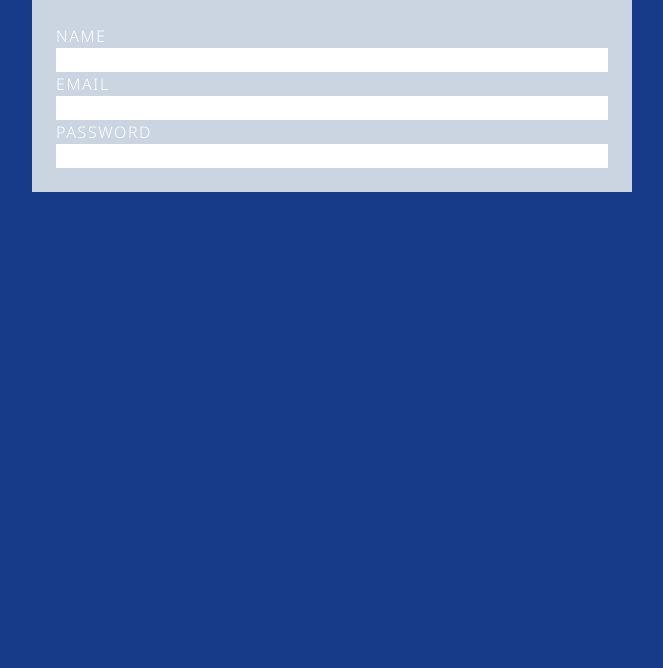
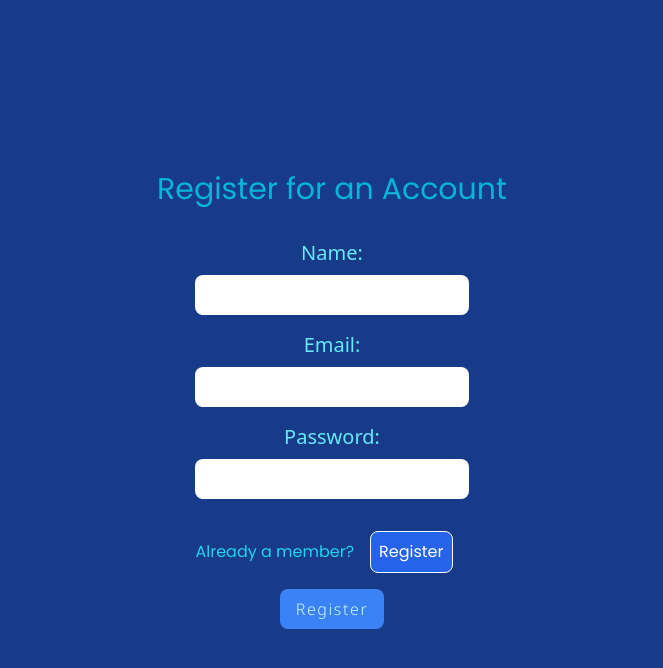
Before and after one commit to Tim-mune/e-waste-application, a React (Vite) app in the folder client/: page /register in a window 1280 px wide. Shown: the top 668 px of the page, without its empty margins (308-971 px from the left). Built offline with nearby package versions, Linux system fonts and the light colour scheme.

Commit message:
finished up with auth page

```diff
--- a/client/src/Pages/Auth.jsx
+++ b/client/src/Pages/Auth.jsx
@@ -1,4 +1,5 @@
-import { FormRow } from "../components";
+import { FormRow, Button } from "../components";
+import { useState } from "react";
 const Auth = () => {
   const initialState = {
     name: "",
@@ -6,32 +7,85 @@ const Auth = () => {
     password: "",
     isMember: true,
   };
+
+  // functions to send data to the server comming up
+
+  const [values, setValues] = useState(initialState);
+  const OnSubmit = (e) => {
+    e.preventDefault();
+    const { name, email, password, isMember } = values;
+    if (!email || !password || (!isMember && !name)) {
+      console.log("provide all values please");
+    }
+    console.log(values);
+  };
+  const onChange = (e) => {
+    setValues({ ...values, [e.target.name]: e.target.value });
+  };
+  const toggleMember = () => {
+    setValues({ ...values, isMember: !values.isMember });
+  };
   return (
-    <section className="p-6 mx-auto my-auto w-[600px] bg-slate-300">
-      <div></div>
-      <div>
-        <form action="" className="flex flex-col">
-          <FormRow
-            type="Text"
+    <div className="flex flex-col items-center justify-center min-h-screen">
+      <h2 className="text-3xl font-poppins mb-8 text-cyan-500">
+        Register for an Account
+      </h2>
+      <form className="flex flex-col items-center" onSubmit={OnSubmit}>
+        {values.isMember && (
+          <label htmlFor="name" className="text-xl mb-2 text-cyan-300">
+            Name:
+          </label>
+        )}
+        {values.isMember && (
+          <input
+            type="text"
+            id="name"
             name="name"
-            // value={values.email}
-            // handleChange={handleChange}
+            className="p-2 mb-4 rounded-lg w-full"
+            onChange={onChange}
           />
-          <FormRow
+        )}
+
+        <label htmlFor="email" className="text-xl mb-2 text-cyan-300">
+          Email:
+        </label>
+        <input
           type="email"
+          id="email"
           name="email"
-            // value={values.email}
-            // handleChange={handleChange}
+          className="p-2 mb-4 rounded-lg w-full"
+          onChange={onChange}
         />
-          <FormRow
+
+        <label htmlFor="password" className="text-xl mb-2 text-cyan-300">
+          Password:
+        </label>
+        <input
           type="password"
+          id="password"
           name="password"
-            // value={values.email}
-            // handleChange={handleChange}
+          minLength="8"
+          className="p-2 mb-4 rounded-lg w-full"
+          onChange={onChange}
         />
+        <p className="text-cyan-400 font-poppins">
+          {values.isMember ? "Already a member?" : " Not a member?"}
+          <button
+            type="button"
+            onClick={toggleMember}
+            className="p-2 my-4 mx-4 hover:text-lg hover:opacity-90 bg-blue-600 rounded-lg border border-white text-white"
+          >
+            {values.isMember ? "Register" : "Login"}
+          </button>
+        </p>
+        <button
+          type="submit"
+          className="bg-blue-500 text-cyan-100 py-2 px-4 rounded-lg hover:bg-blue-600 hover:translate-y-1 tracking-widest font-not"
+        >
+          {values.isMember ? "Register" : "Login"}
+        </button>
       </form>
     </div>
-    </section>
   );
 };
 
--- a/client/src/components/Action.jsx
+++ b/client/src/components/Action.jsx
@@ -3,12 +3,12 @@ const Action = () => {
   return (
     <div className="flex flex-col pt-2">
       <h4 className="mt-2">actions</h4>
-      <p className="mt-2 leading-6">
+      <p className="mt-2 leading-6 text-white">
         ready to keep track and manage your waste ??
       </p>
       <Link
         to="/register"
-        className="bg-blue-600 text-dimWhite p-2 m-2 rounded-lg hover:-translate-y-1 hover:opacity-70 tracking-wider w-1/4 mx-0 mt-2"
+        className="bg-blue-600 text-dimWhite p-2 m-2 rounded-lg hover:-translate-y-1 hover:opacity-70 tracking-wider w-1/4 mx-0 mt-2 text-center"
       >
         SignUp/Login
       </Link>
--- /dev/null
+++ b/client/src/components/Button.jsx
@@ -0,0 +1,12 @@
+const Button = () => {
+  return (
+    <button
+      type="submit"
+      className="bg-blue-500 text-white py-2 px-4 rounded-lg hover:bg-blue-600 tracking-widest font-not"
+    >
+      Register
+    </button>
+  );
+};
+
+export default Button;
--- a/client/src/components/FormRow.jsx
+++ b/client/src/components/FormRow.jsx
@@ -2,10 +2,7 @@ const FormRow = ({ type, name, value, handleChange, labelText }) => {
   return (
     <>
       <div className="flex flex-col">
-        <label
-          htmlFor={name}
-          className="text-white tracking-widest uppercase font-not"
-        >
+        <label htmlFor={name} className="text-xl mb-2 text-cyan-300 capitalize">
           {labelText || name}
         </label>
         <input
@@ -13,7 +10,7 @@ const FormRow = ({ type, name, value, handleChange, labelText }) => {
           value={value}
           name={name}
           onChange={handleChange}
-          className=""
+          className="p-2 mb-4 rounded-lg w-full"
         />
       </div>
     </>
--- a/client/src/components/index.js
+++ b/client/src/components/index.js
@@ -5,4 +5,14 @@ import Footer from "./Footer";
 import FormRow from "./FormRow";
 import LandingHeader from "./LandingHeader";
 import Hero from "./Hero";
-export { Action, Features, Header, Footer, FormRow, LandingHeader, Hero };
+import Button from "./Button";
+export {
+  Action,
+  Features,
+  Header,
+  Footer,
+  FormRow,
+  LandingHeader,
+  Hero,
+  Button,
+};
```
Lines whose indentation alone changed are shown as unchanged.
